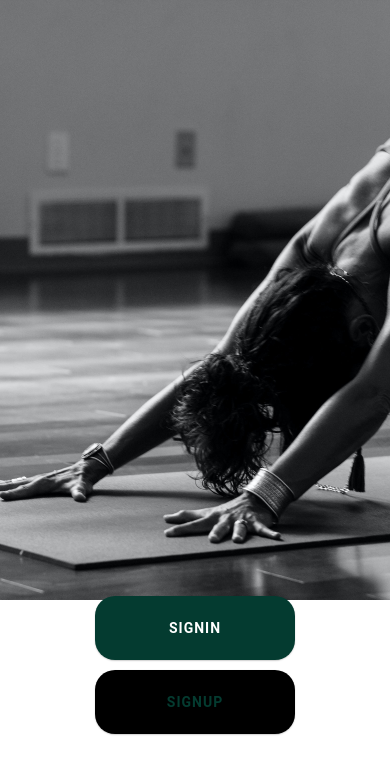
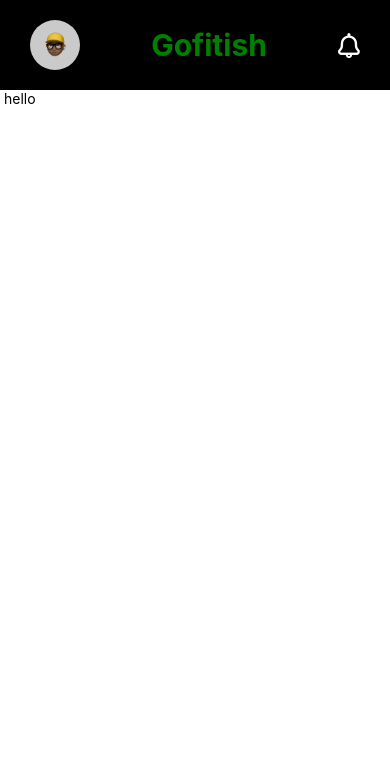
Before and after one commit to emeraldhycient/Gofitish, a React Native app: screen / in a window 390 px wide. Shown: the top 774 px of the page. Built offline with nearby package versions, Linux system fonts and the light colour scheme.

Commit message:
creating quotes component

```diff
--- a/App.js
+++ b/App.js
@@ -1,22 +1,15 @@
 import { StatusBar } from 'expo-status-bar';
-import { StyleSheet, Text, View } from 'react-native';
 import { Provider as PaperProvider } from 'react-native-paper';
 
 import Gettingstarted from './screens/auths/gettingstarted';
+import Tip from './screens/tips/tips';
 
 export default function App() {
   return (
     <PaperProvider>
-      <Gettingstarted/>
-    </PaperProvider>
+{   /*   <Gettingstarted/>*/
+}
+  <Tip/>
+</PaperProvider>
   );
 }
-
-const styles = StyleSheet.create({
-  container: {
-    flex: 1,
-    backgroundColor: '#fff',
-    alignItems: 'center',
-    justifyContent: 'center',
-  },
-});
--- a/screens/auths/gettingstarted.js
+++ b/screens/auths/gettingstarted.js
@@ -7,8 +7,8 @@ import {
   View,
 } from "react-native";
 import { Button } from "react-native-paper";
-import Login from "./login";
-import SignUp from "./signup";
+import Login from "./component/login";
+import SignUp from "./component/signup";
 
 const Gettingstarted = () => {
   const [loginmodal, setloginmodal] = useState(false);
--- /dev/null
+++ b/screens/tips/component/header.jsx
@@ -0,0 +1,58 @@
+import {
+  Image,
+  SafeAreaView,
+  StyleSheet,
+  Text,
+  View,
+  TouchableOpacity,
+} from "react-native";
+import React from "react";
+import Fontisto from "react-native-vector-icons/Fontisto";
+
+const Header = () => {
+  return (
+    <SafeAreaView>
+      <View style={styles.header}>
+        <TouchableOpacity>
+          <View style={styles.humancontainer}>
+            <Image
+              source={require("../../../assets/images/human.png")}
+              style={styles.human}
+            />
+          </View>
+        </TouchableOpacity>
+        <View><Text style={{fontSize:30,fontWeight:'bold',color:"green"}}>Gofitish</Text></View>
+        <TouchableOpacity>
+          <View>
+            <Fontisto name="bell" size={25} color="#fff" />
+          </View>
+        </TouchableOpacity>
+      </View>
+    </SafeAreaView>
+  );
+};
+
+export default Header;
+
+const styles = StyleSheet.create({
+  header: {
+    backgroundColor: "#000",
+    height: 90,
+    flexDirection: "row",
+    justifyContent: "space-between",
+    alignItems: "center",
+    paddingHorizontal: 30,
+  },
+  humancontainer: {
+    backgroundColor: "#cacaca",
+    height: 50,
+    width: 50,
+    borderRadius: 100,
+    justifyContent: "center",
+    alignItems: "center",
+  },
+  human: {
+    height: 40,
+    width: 40,
+  },
+});
--- /dev/null
+++ b/screens/tips/component/quotes.jsx
@@ -0,0 +1,14 @@
+import { StyleSheet, Text, View } from 'react-native';
+import React from 'react';
+
+const  Quotes = () => {
+  return (
+    <View >
+      <Text> hello</Text>
+    </View>
+  );
+};
+
+export default Quotes;
+
+const styles = StyleSheet.create({});
--- /dev/null
+++ b/screens/tips/tips.jsx
@@ -0,0 +1,17 @@
+import { StyleSheet, Text, View } from 'react-native';
+import React from 'react';
+import Header from './component/header';
+import Quotes from './component/quotes';
+
+const Tip = () => {
+  return (
+    <>
+     <Header/>
+     <Quotes/>
+    </>
+  );
+};
+
+export default Tip;
+
+const styles = StyleSheet.create({});
```
Also changed, not shown: assets/images/human.png (added), screens/auths/component/login.jsx (renamed from screens/auths/login.jsx), screens/auths/component/signup.jsx (renamed from screens/auths/signup.jsx).
